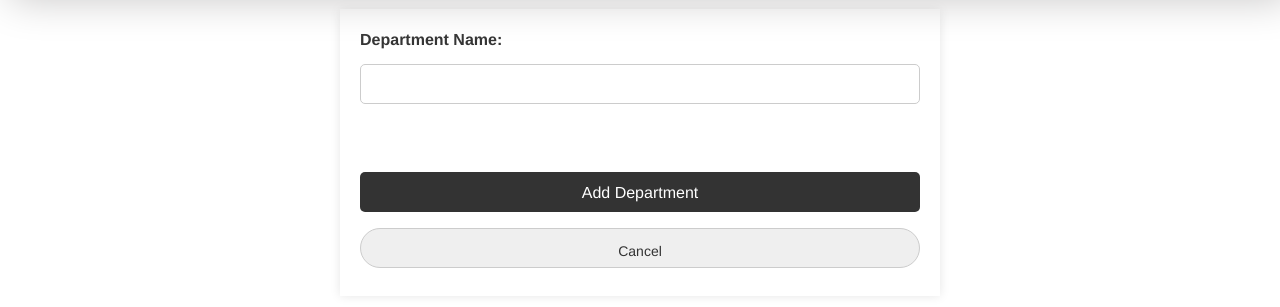
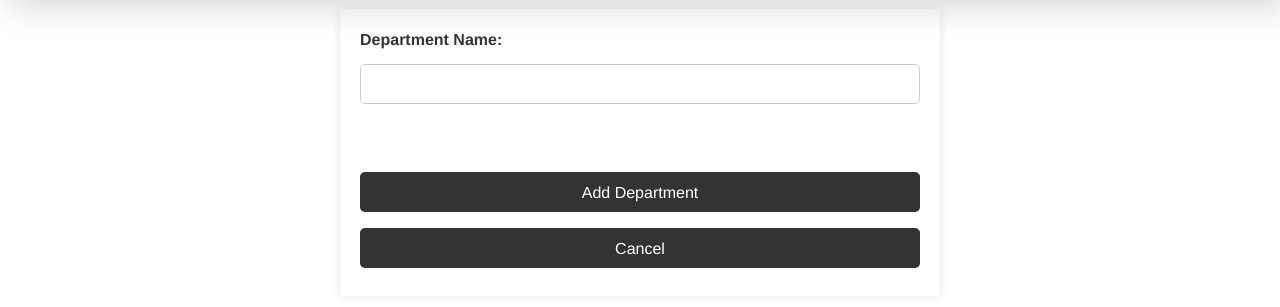
Before and after one commit to nghiatui2233/1640v, a PHP site: page /creareDepartment.php in a window 1280 px wide. Shown: the part 61-368 px from the top of the page. Run offline with PHP 8.4, Linux system fonts and the light colour scheme; a user stored in the database is signed in; data comes from the database, SQL or seed files in the repository; data that the repository does not hold is empty; some libraries are stand-ins or nearby versions.

Commit message:
Update creareDepartment.php

```diff
--- a/creareDepartment.php
+++ b/creareDepartment.php
@@ -25,6 +25,19 @@
 			font-size: 16px;
 			font-weight: bold;
 		}
+		    input[type='button'] {
+		      background-color: #333;
+		      color: #fff;
+		      padding: 10px 20px;
+		      border: none;
+		      border-radius: 5px;
+		      font-size: 16px;
+		      cursor: pointer;
+		    }
+
+		    input[type='button']:hover {
+		      background-color: #555;
+		    }
 		input[type="text"] {
 			display: block;
 			box-sizing: border-box;
```
